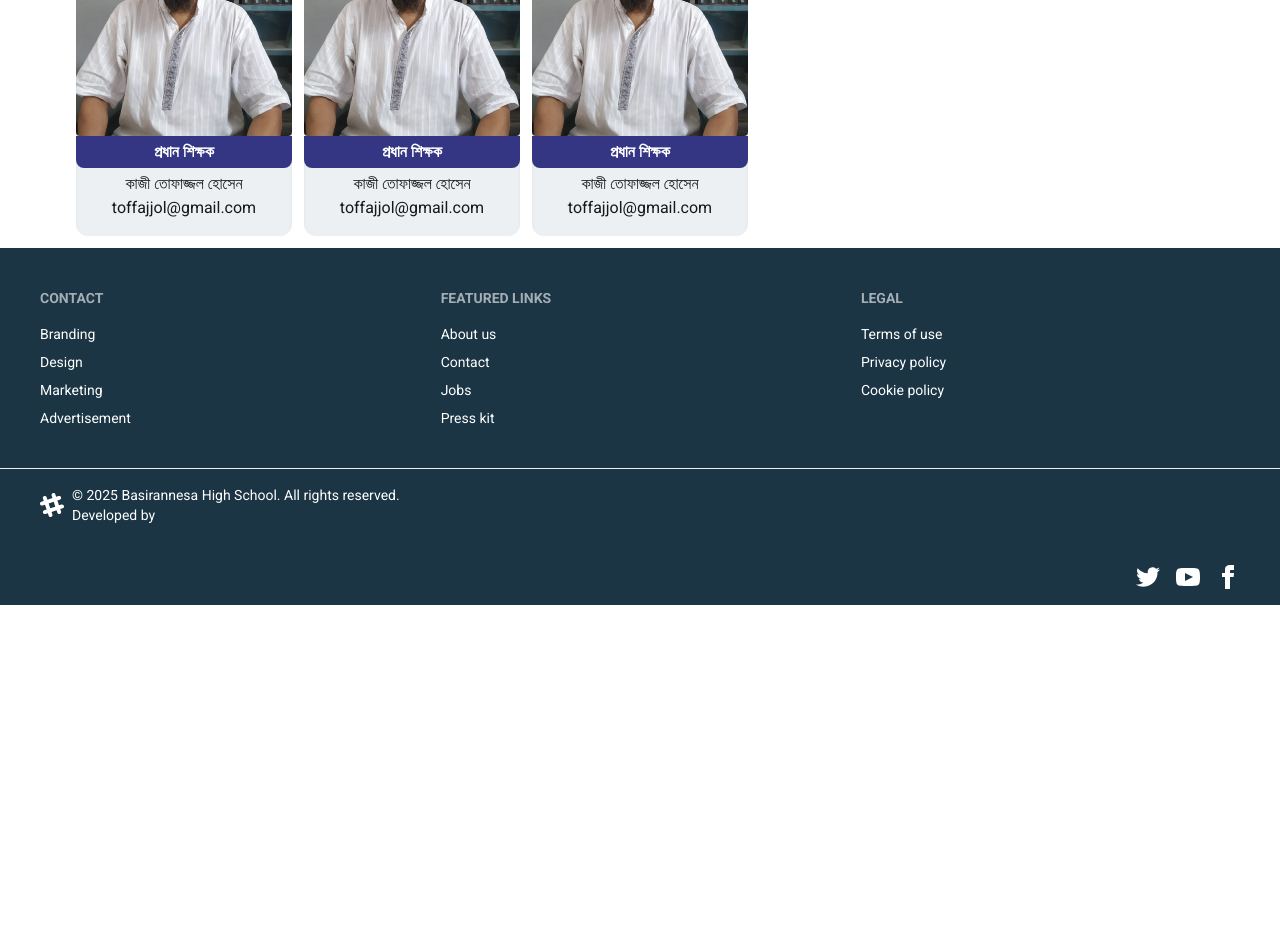
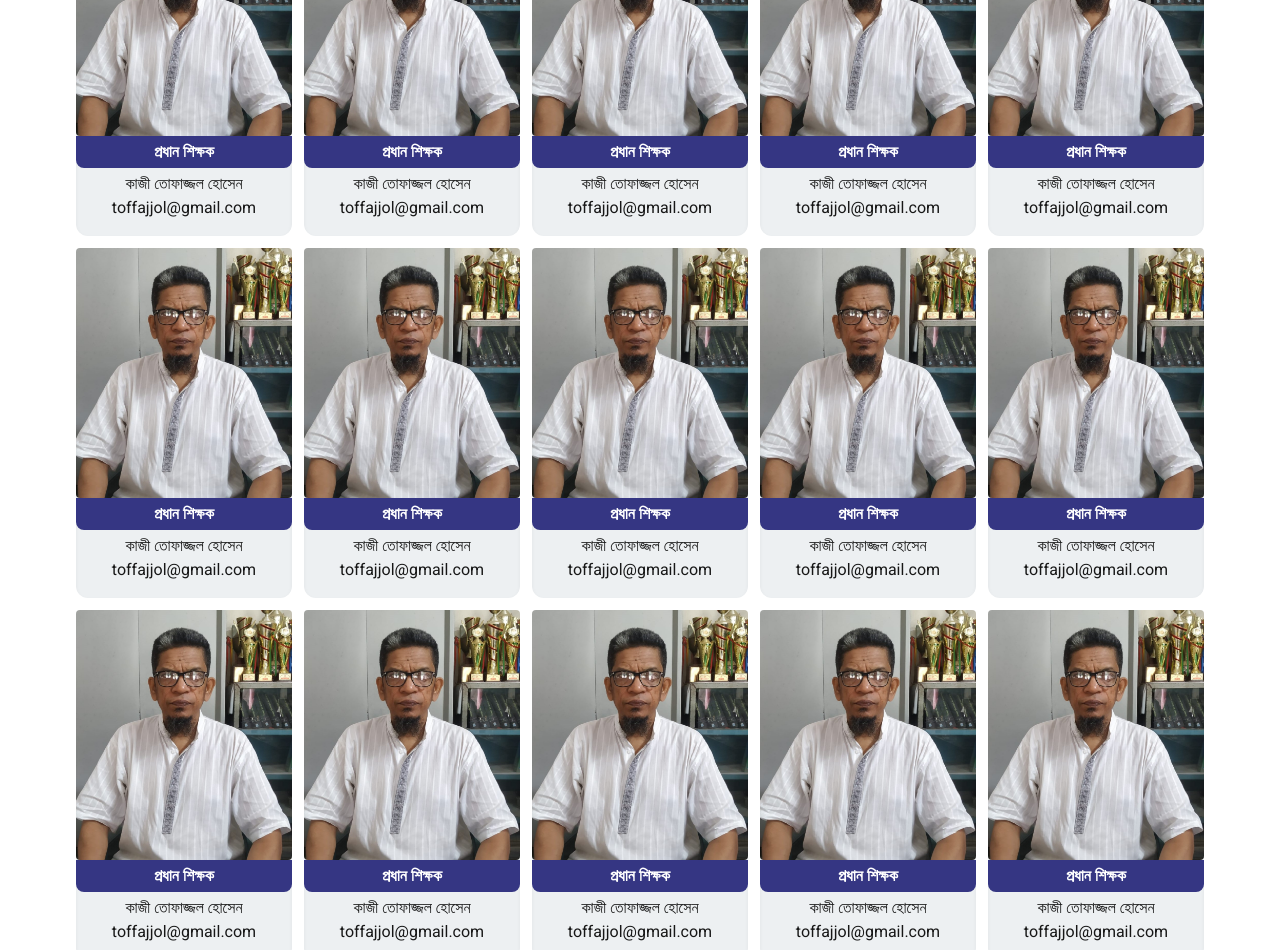
Before and after one commit to MahmudulHasan1211/basirannesa-high-school-website, a Next.js app in the folder front-end/: page /teacher in a window 1280 px wide. Shown: the part 720-1670 px from the top of the page. Before the commit the page ends 1325 px from the top, so only its background shows below. Built offline with nearby package versions, Linux system fonts and the light colour scheme.

Commit message:
more teacher detail added

```diff
--- a/front-end/app/teacher/page.tsx
+++ b/front-end/app/teacher/page.tsx
@@ -130,6 +130,186 @@ export default function Teacher() {
             <p className="mt-1">কাজী তোফাজ্জল হোসেন</p>
             <p>toffajjol@gmail.com</p>
           </div>
+          <div className="bg-[#edf0f2] h-[500px] md:h-[350px] rounded-xl inset-shadow-sm text-center">
+            <div className="w-full h-[400px] md:h-[250px] relative mx-auto overflow-hidden">
+              <Image
+                src={head}
+                alt="Picture of the author"
+                fill
+                className="object-cover rounded transition-transform duration-300 hover:scale-110"
+              />
+            </div>
+            <h2 className=" text-[16px] font-semibold bg-[#353683] text-white p-1 rounded-b-lg">
+              প্রধান শিক্ষক
+            </h2>
+            <p className="mt-1">কাজী তোফাজ্জল হোসেন</p>
+            <p>toffajjol@gmail.com</p>
+          </div>
+          <div className="bg-[#edf0f2] h-[500px] md:h-[350px] rounded-xl inset-shadow-sm text-center">
+            <div className="w-full h-[400px] md:h-[250px] relative mx-auto overflow-hidden">
+              <Image
+                src={head}
+                alt="Picture of the author"
+                fill
+                className="object-cover rounded transition-transform duration-300 hover:scale-110"
+              />
+            </div>
+            <h2 className=" text-[16px] font-semibold bg-[#353683] text-white p-1 rounded-b-lg">
+              প্রধান শিক্ষক
+            </h2>
+            <p className="mt-1">কাজী তোফাজ্জল হোসেন</p>
+            <p>toffajjol@gmail.com</p>
+          </div>
+          <div className="bg-[#edf0f2] h-[500px] md:h-[350px] rounded-xl inset-shadow-sm text-center">
+            <div className="w-full h-[400px] md:h-[250px] relative mx-auto overflow-hidden">
+              <Image
+                src={head}
+                alt="Picture of the author"
+                fill
+                className="object-cover rounded transition-transform duration-300 hover:scale-110"
+              />
+            </div>
+            <h2 className=" text-[16px] font-semibold bg-[#353683] text-white p-1 rounded-b-lg">
+              প্রধান শিক্ষক
+            </h2>
+            <p className="mt-1">কাজী তোফাজ্জল হোসেন</p>
+            <p>toffajjol@gmail.com</p>
+          </div>
+          <div className="bg-[#edf0f2] h-[500px] md:h-[350px] rounded-xl inset-shadow-sm text-center">
+            <div className="w-full h-[400px] md:h-[250px] relative mx-auto overflow-hidden">
+              <Image
+                src={head}
+                alt="Picture of the author"
+                fill
+                className="object-cover rounded transition-transform duration-300 hover:scale-110"
+              />
+            </div>
+            <h2 className=" text-[16px] font-semibold bg-[#353683] text-white p-1 rounded-b-lg">
+              প্রধান শিক্ষক
+            </h2>
+            <p className="mt-1">কাজী তোফাজ্জল হোসেন</p>
+            <p>toffajjol@gmail.com</p>
+          </div>
+          <div className="bg-[#edf0f2] h-[500px] md:h-[350px] rounded-xl inset-shadow-sm text-center">
+            <div className="w-full h-[400px] md:h-[250px] relative mx-auto overflow-hidden">
+              <Image
+                src={head}
+                alt="Picture of the author"
+                fill
+                className="object-cover rounded transition-transform duration-300 hover:scale-110"
+              />
+            </div>
+            <h2 className=" text-[16px] font-semibold bg-[#353683] text-white p-1 rounded-b-lg">
+              প্রধান শিক্ষক
+            </h2>
+            <p className="mt-1">কাজী তোফাজ্জল হোসেন</p>
+            <p>toffajjol@gmail.com</p>
+          </div>
+          <div className="bg-[#edf0f2] h-[500px] md:h-[350px] rounded-xl inset-shadow-sm text-center">
+            <div className="w-full h-[400px] md:h-[250px] relative mx-auto overflow-hidden">
+              <Image
+                src={head}
+                alt="Picture of the author"
+                fill
+                className="object-cover rounded transition-transform duration-300 hover:scale-110"
+              />
+            </div>
+            <h2 className=" text-[16px] font-semibold bg-[#353683] text-white p-1 rounded-b-lg">
+              প্রধান শিক্ষক
+            </h2>
+            <p className="mt-1">কাজী তোফাজ্জল হোসেন</p>
+            <p>toffajjol@gmail.com</p>
+          </div>
+          <div className="bg-[#edf0f2] h-[500px] md:h-[350px] rounded-xl inset-shadow-sm text-center">
+            <div className="w-full h-[400px] md:h-[250px] relative mx-auto overflow-hidden">
+              <Image
+                src={head}
+                alt="Picture of the author"
+                fill
+                className="object-cover rounded transition-transform duration-300 hover:scale-110"
+              />
+            </div>
+            <h2 className=" text-[16px] font-semibold bg-[#353683] text-white p-1 rounded-b-lg">
+              প্রধান শিক্ষক
+            </h2>
+            <p className="mt-1">কাজী তোফাজ্জল হোসেন</p>
+            <p>toffajjol@gmail.com</p>
+          </div>
+          <div className="bg-[#edf0f2] h-[500px] md:h-[350px] rounded-xl inset-shadow-sm text-center">
+            <div className="w-full h-[400px] md:h-[250px] relative mx-auto overflow-hidden">
+              <Image
+                src={head}
+                alt="Picture of the author"
+                fill
+                className="object-cover rounded transition-transform duration-300 hover:scale-110"
+              />
+            </div>
+            <h2 className=" text-[16px] font-semibold bg-[#353683] text-white p-1 rounded-b-lg">
+              প্রধান শিক্ষক
+            </h2>
+            <p className="mt-1">কাজী তোফাজ্জল হোসেন</p>
+            <p>toffajjol@gmail.com</p>
+          </div>
+          <div className="bg-[#edf0f2] h-[500px] md:h-[350px] rounded-xl inset-shadow-sm text-center">
+            <div className="w-full h-[400px] md:h-[250px] relative mx-auto overflow-hidden">
+              <Image
+                src={head}
+                alt="Picture of the author"
+                fill
+                className="object-cover rounded transition-transform duration-300 hover:scale-110"
+              />
+            </div>
+            <h2 className=" text-[16px] font-semibold bg-[#353683] text-white p-1 rounded-b-lg">
+              প্রধান শিক্ষক
+            </h2>
+            <p className="mt-1">কাজী তোফাজ্জল হোসেন</p>
+            <p>toffajjol@gmail.com</p>
+          </div>
+          <div className="bg-[#edf0f2] h-[500px] md:h-[350px] rounded-xl inset-shadow-sm text-center">
+            <div className="w-full h-[400px] md:h-[250px] relative mx-auto overflow-hidden">
+              <Image
+                src={head}
+                alt="Picture of the author"
+                fill
+                className="object-cover rounded transition-transform duration-300 hover:scale-110"
+              />
+            </div>
+            <h2 className=" text-[16px] font-semibold bg-[#353683] text-white p-1 rounded-b-lg">
+              প্রধান শিক্ষক
+            </h2>
+            <p className="mt-1">কাজী তোফাজ্জল হোসেন</p>
+            <p>toffajjol@gmail.com</p>
+          </div>
+          <div className="bg-[#edf0f2] h-[500px] md:h-[350px] rounded-xl inset-shadow-sm text-center">
+            <div className="w-full h-[400px] md:h-[250px] relative mx-auto overflow-hidden">
+              <Image
+                src={head}
+                alt="Picture of the author"
+                fill
+                className="object-cover rounded transition-transform duration-300 hover:scale-110"
+              />
+            </div>
+            <h2 className=" text-[16px] font-semibold bg-[#353683] text-white p-1 rounded-b-lg">
+              প্রধান শিক্ষক
+            </h2>
+            <p className="mt-1">কাজী তোফাজ্জল হোসেন</p>
+            <p>toffajjol@gmail.com</p>
+          </div>
+          <div className="bg-[#edf0f2] h-[500px] md:h-[350px] rounded-xl inset-shadow-sm text-center">
+            <div className="w-full h-[400px] md:h-[250px] relative mx-auto overflow-hidden">
+              <Image
+                src={head}
+                alt="Picture of the author"
+                fill
+                className="object-cover rounded transition-transform duration-300 hover:scale-110"
+              />
+            </div>
+            <h2 className=" text-[16px] font-semibold bg-[#353683] text-white p-1 rounded-b-lg">
+              প্রধান শিক্ষক
+            </h2>
+            <p className="mt-1">কাজী তোফাজ্জল হোসেন</p>
+            <p>toffajjol@gmail.com</p>
+          </div>
           {/*  */}
         </div>
       </div>
```
